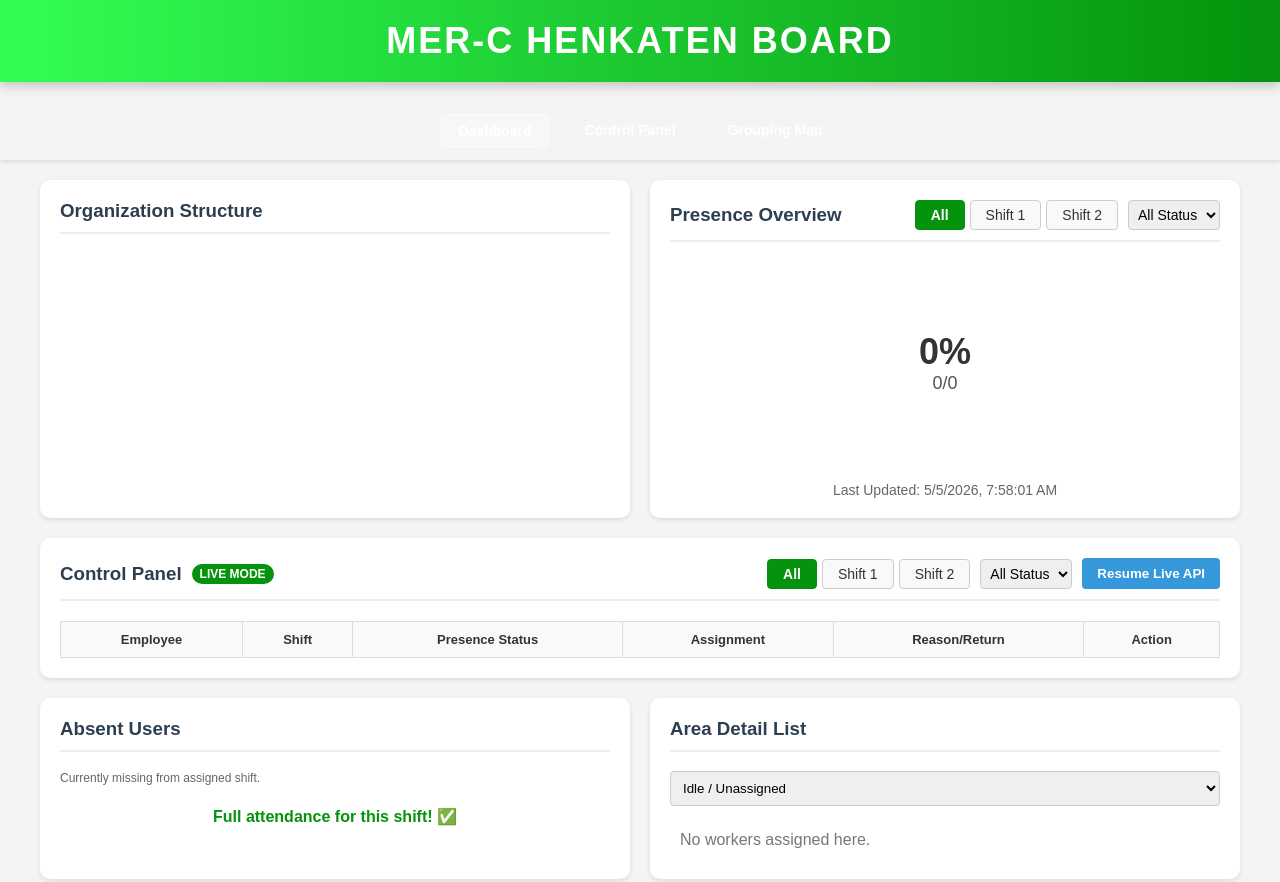
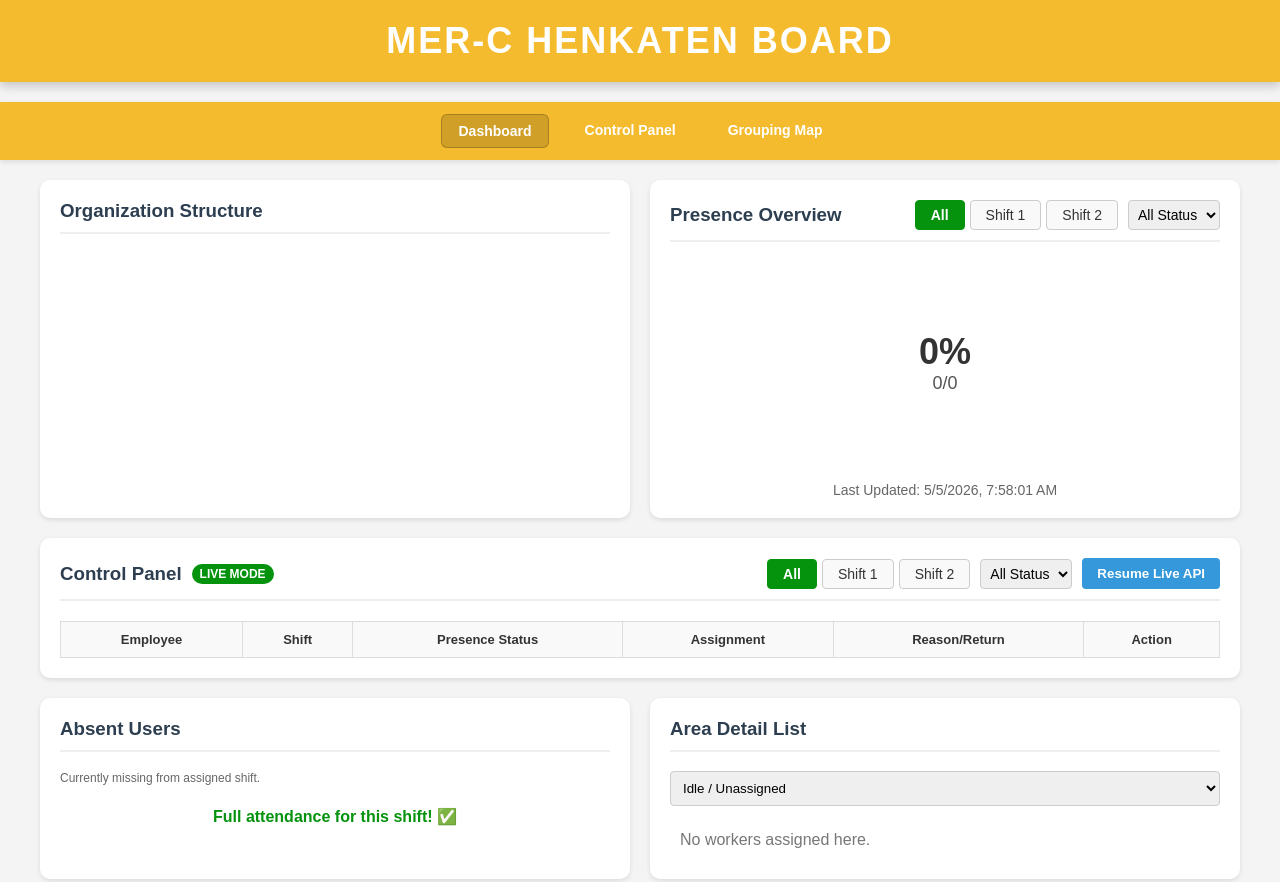
Before and after one commit to wzardaye/presence-monitor, a website: page workplace_presence_monitor_website.html in a window 1280 px wide. Shown: the top 882 px of the page. Drawn offline with Linux system fonts and the light colour scheme; no server answers.

Commit message:
recolor nav bar

```diff
--- a/workplace_presence_monitor_website.html
+++ b/workplace_presence_monitor_website.html
@@ -172,8 +172,21 @@
     }
 
     /* NAVIGATION BAR */
+    .top-banner {
+      background: rgba(245, 185, 39, 0.96);
+      color: white; /* You can change this to #1e293b if you prefer dark text */
+      font-size: 36px;
+      font-weight: 700;
+      text-align: center;
+      padding: 20px 0;
+      letter-spacing: 2px;
+      box-shadow: 0 4px 10px rgba(0, 0, 0, 0.2);
+      z-index: 100;
+      border: none;
+    }
+
     .nav-bar {
-      background: ##f5b927f5;
+      background: rgba(245, 185, 39, 0.96);
       display: flex;
       justify-content: center;
       gap: 20px;
@@ -192,13 +205,12 @@
     }
 
     .nav-bar a:hover {
-      background: rgba(255, 225, 151, 0.96);
+      background: rgba(0, 0, 0, 0.1);
     }
 
-    /* Highlights the page you are currently on */
     .nav-bar a.active {
-      background: rgba(255, 255, 255, 0.25);
-      border: 1px solid rgba(255, 255, 255, 0.5);
+      background: rgba(0, 0, 0, 0.15);
+      border: 1px solid rgba(0, 0, 0, 0.2);
     }
 
     /* Tables */
```
